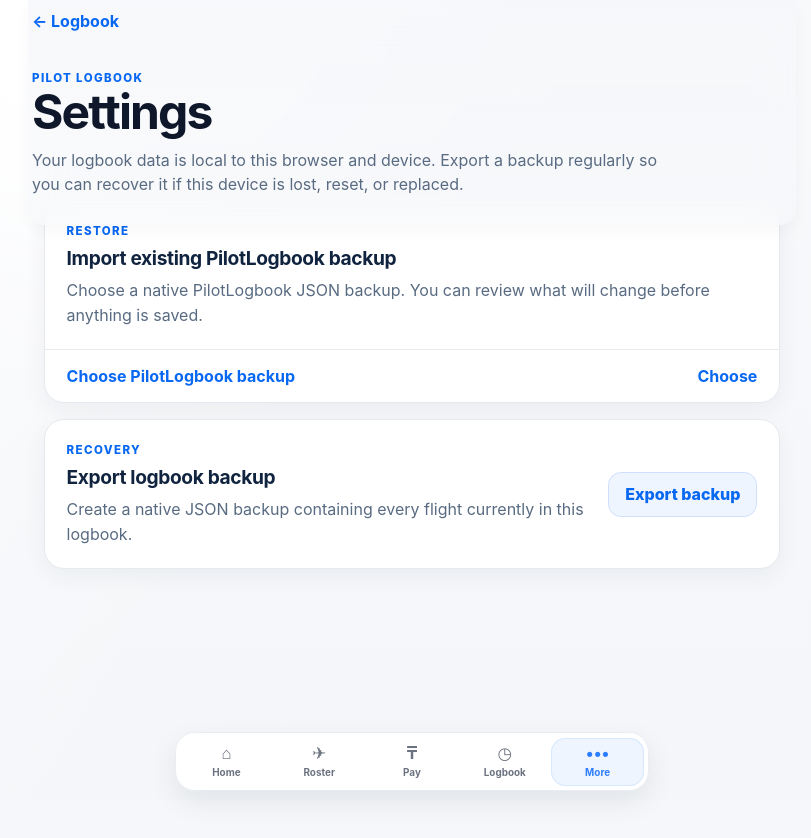
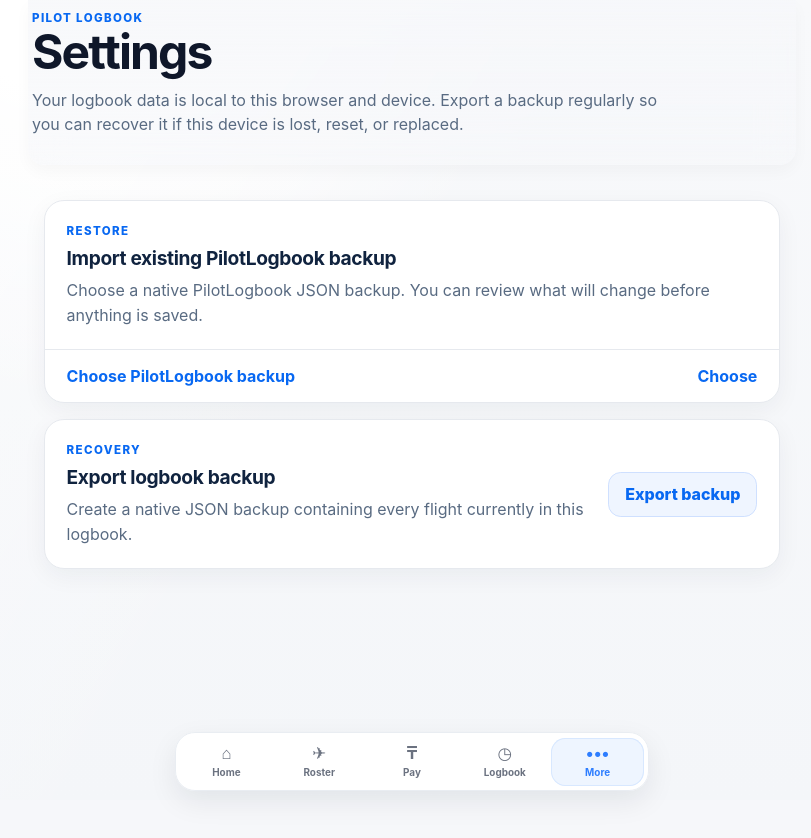
Before and after one commit to rbozzhanov-web/PWAPlog, a React (Vite) app in the folder apps/web/: page /settings in a window 1280 px wide. Shown: the top 838 px of the page, without its empty margins (228-1039 px from the left). Built offline with nearby package versions, Linux system fonts and the light colour scheme.

Commit message:
style(settings): remove redundant logbook back link

```diff
--- a/apps/web/src/features/settings/SettingsPage.tsx
+++ b/apps/web/src/features/settings/SettingsPage.tsx
@@ -1,5 +1,3 @@
-import { Link } from 'react-router-dom';
-
 import type { PilotLogbookDb } from '../../db/database';
 import { BackupExportPanel } from './BackupExportPanel';
 import { BackupImportPanel } from './BackupImportPanel';
@@ -12,7 +10,6 @@
   return (
     <main className="settings-page">
       <header className="settings-header">
-        <Link className="settings-back-link" to="/logbook">← Logbook</Link>
         <p className="settings-eyebrow">Pilot Logbook</p>
         <h1>Settings</h1>
         <p className="settings-intro">
```
